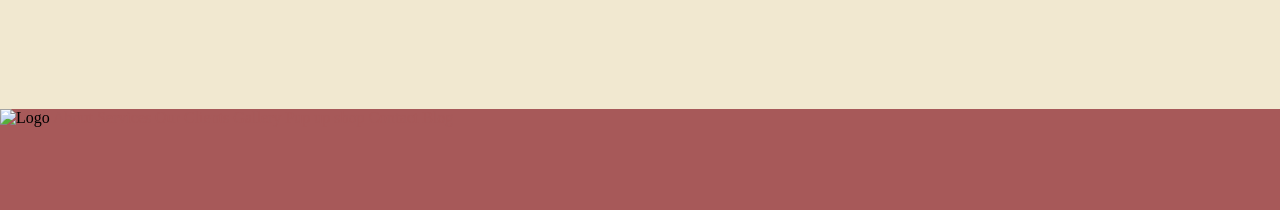
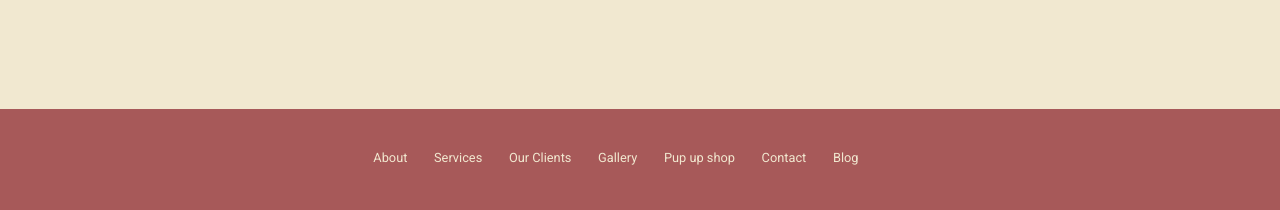
Before and after one commit to kadevandermerwe/RubyRoos-Retreat, a plain HTML site: page index.html in a window 1280 px wide. Shown: the part 2463-2673 px from the top of the page. Drawn offline with nearby package versions, Linux system fonts and the light colour scheme.

Commit message:
Added footer

```diff
--- a/index.html
+++ b/index.html
@@ -74,14 +74,15 @@
         </div>
     </section>
     <section class="footer">
-        <img src="#" alt="Logo">
-        <a href="">About</a>
-        <a href="">Services</a>
-        <a href="">Our Clients</a>
-        <a href="">Gallery</a>
-        <a href="">Pup up shop</a>
-        <a href="">Contact</a>
-        <a href="">Blog</a>
+        <ul>
+            <li href="">About</li>
+            <li href="">Services</li>
+            <li href="">Our Clients</li>
+            <li href="">Gallery</li>
+            <li href="">Pup up shop</li>
+            <li href="">Contact</li>
+            <li href="">Blog</li>
+        </ul>
     </section>
     <script src="https://unpkg.com/typed.js@2.0.16/dist/typed.umd.js"></script>
 
--- a/style.css
+++ b/style.css
@@ -20,7 +20,7 @@ body {
     background-color: var(--contrast-color-2);
     margin: 0;
     padding: 0;
-    height: 1000vw;
+    height: 50vw;
 }
 
 section {
@@ -357,3 +357,32 @@ nav .flex-container .right-links button {
     height: 2vw;
 
 }
+
+/* Footer Section / All Pages */
+
+.footer {
+    padding: 2vw 0vw;
+    width: 50%;
+    margin: auto;
+
+}
+.footer ul{
+    width: 80%;
+    display: flex;
+    justify-content: space-around;
+    align-items: center;
+
+
+}
+
+.footer img {
+    width: 2vw;
+}
+
+.footer ul li {
+    margin: auto;
+    text-align: center;
+    font-family: var(--Roboto);
+    font-size: 1vw;
+    color: var(--primary-color);
+}
```
